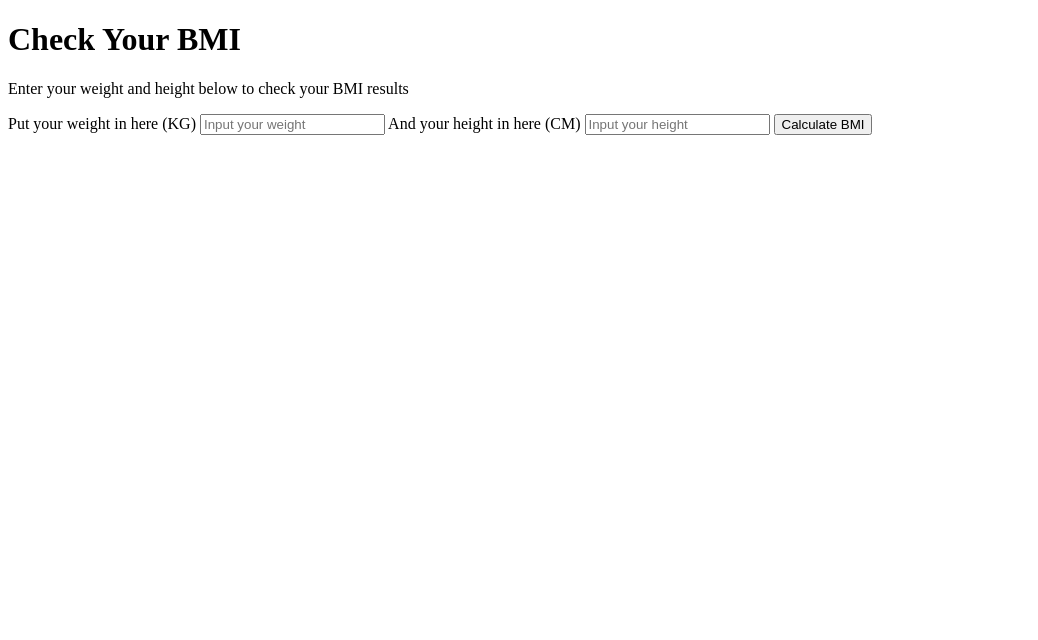
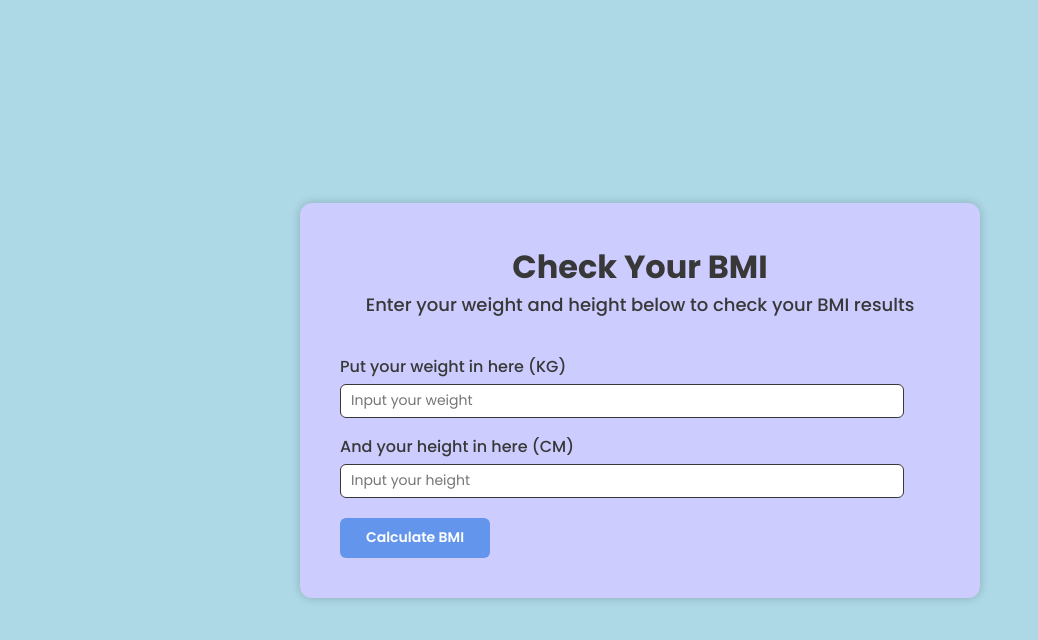
Before and after one commit to noormalfaz/bmi-calculator, a plain HTML site: page index.html in a window 1280 px wide. Shown: the whole page, without its empty margins (0-1038 px from the left). Drawn offline with Linux system fonts and the light colour scheme.

Commit message:
Create CSS BMI Calculator

```diff
--- a/index.html
+++ b/index.html
@@ -1,22 +1,30 @@
 <!DOCTYPE html>
 <html lang="en">
+
 <head>
     <meta charset="UTF-8">
     <meta name="viewport" content="width=device-width, initial-scale=1.0">
     <title>BMI Calculator</title>
+    <link
+        href="https://fonts.googleapis.com/css2?family=Poppins:ital,wght@0,100;0,200;0,300;0,400;0,500;0,600;0,700;0,800;0,900;1,100;1,200;1,300;1,400;1,500;1,600;1,700;1,800;1,900&display=swap"
+        rel="stylesheet">
+
+    <link rel="stylesheet" href="style.css">
 </head>
+
 <body>
-    <div>
+    <div id="card">
         <h1>Check Your BMI</h1>
         <p>Enter your weight and height below to check your BMI results</p>
-        <div>
-            <label for="weight">Put your weight in here (KG)</label>
-            <input type="text" id="weight" placeholder="Input your weight">
-            <label for="height">And your height in here (CM)</label>
-            <input type="text" id="height" placeholder="Input your height">
+        <form class="form-container">
+            <p>Put your weight in here (KG)</p>
+            <input type="number" id="weight" placeholder="Input your weight" required>
+            <p>And your height in here (CM)</p>
+            <input type="number" id="height" placeholder="Input your height" required>
             <button>Calculate BMI</button>
             <div id="result"></div>
-        </div>
+        </form>
     </div>
 </body>
+
 </html>
--- a/style.css
+++ b/style.css
@@ -0,0 +1,79 @@
+body {
+    display: flex;
+    justify-content: center;
+    align-items: center;
+    min-height: 100vh;
+    margin: 0;
+
+    font-family: Poppins;
+
+    background-color: rgb(173, 216, 230);
+}
+
+#card {
+    width: 600px;
+    padding: 40px;
+
+    border-radius: 12px;
+    box-shadow: 0px 0px 10px rgba(0, 0, 0, 0.2);
+
+    background-color: #ccccff;
+    color: rgb(56, 56, 56);
+}
+
+#card>h1 {
+    margin-top: 0;
+    margin-bottom: 0;
+    text-align: center;
+}
+
+#card>p {
+    margin-top: 0;
+    margin-bottom: 0;
+    text-align: center;
+
+    font-size: 18px;
+    font-weight: 500;
+}
+
+.form-container {
+    display: flex;
+    flex-direction: column;
+    margin-top: 20px;
+}
+
+.form-container p {
+    margin-bottom: 5px;
+
+    font-size: 16px;
+    font-weight: 500;
+}
+
+input {
+    height: 30px;
+    width: 550px;
+    padding-left: 10px;
+
+    border: 1px solid rgb(56, 56, 56);
+    border-radius: 6px;
+
+    font-family: Poppins;
+    font-size: 14px;
+}
+
+button {
+    width: 150px;
+    height: 40px;
+    margin-top: 20px;
+    padding: 5px;
+
+    border: 0;
+    border-radius: 6px;
+
+    font-family: Poppins;
+    font-size: 14px;
+    font-weight: 600;
+
+    background-color: cornflowerblue;
+    color: white;
+}
```
